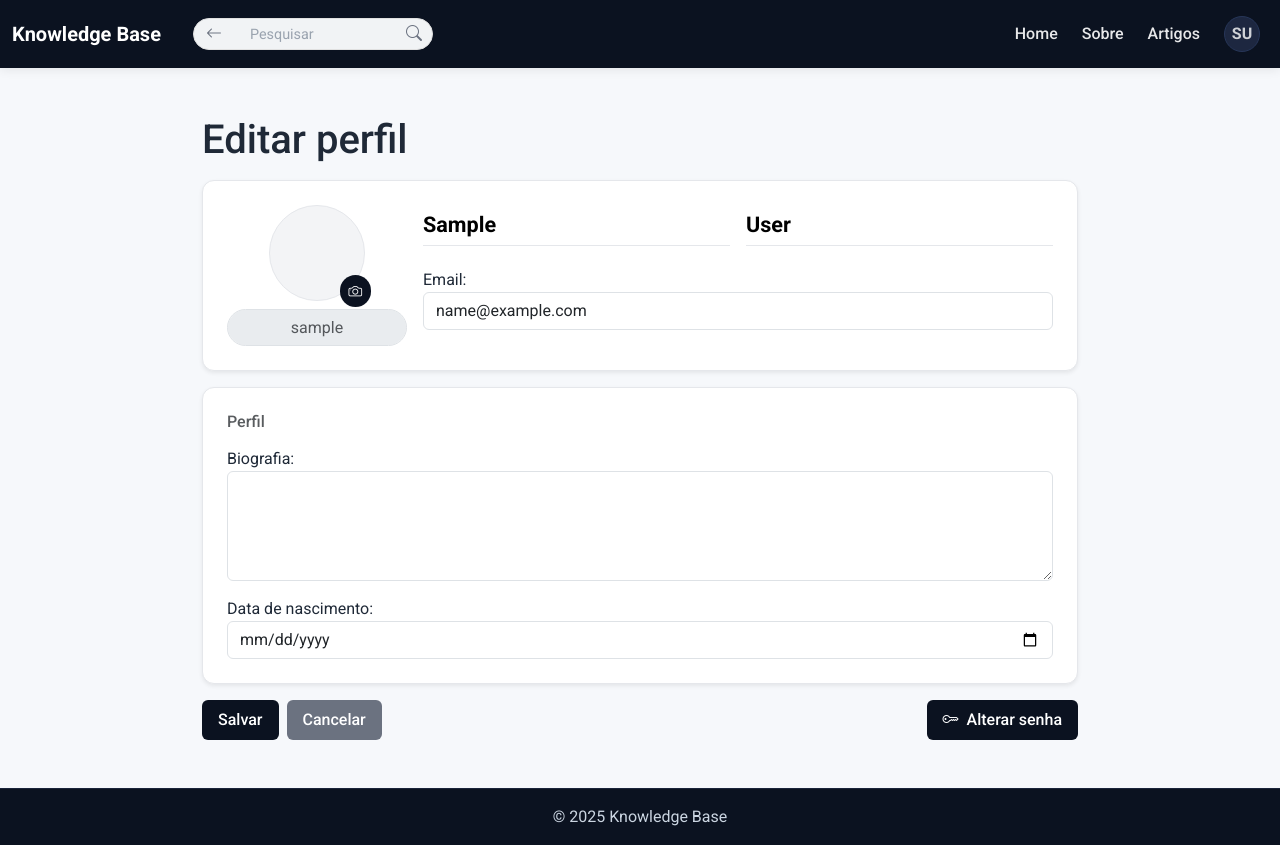
After one commit to caroltors/entrega_final, a Django app: page /accounts/profile/edit/ in a window 1280 px wide. The commit adds this page. Run offline with Django 5.2, Linux system fonts and the light colour scheme; the visitor is signed in with stand-in values (Sample User, id 1); some libraries are stand-ins or nearby versions.

Commit message:
layout(accounts): add custom templates for login, register, profile and password change

```diff
--- /dev/null
+++ b/accounts/templates/accounts/profile_edit.html
@@ -0,0 +1,191 @@
+{% extends "knowledge/base.html" %}
+{% block title %}{% if is_first_time %}Completar perfil{% else %}Editar perfil{% endif %} — Base de Conhecimento{% endblock %}
+
+{% block extra_head %}
+<style>
+  .kb-card{ border:1px solid var(--kb-border); border-radius:12px; }
+  .kb-avatar-outer{ position: relative; width: 96px; margin: 0 auto; }
+  .kb-avatar-img,.kb-avatar-fallback{
+    width:96px;height:96px;border-radius:50%;object-fit:cover;
+    border:1px solid #e5e7eb;background:#f3f4f6;display:block;
+  }
+  .kb-avatar-action{
+    position:absolute; right:-6px; bottom:-6px;
+    border-radius:999px; padding:.35rem .55rem; font-size:.85rem;
+    background:var(--kb-dark); color:#fff; border:0;
+  }
+  .kb-avatar-action:hover{ background:#1a243b; color:#fff; }
+
+  /* campo “título” para nome/sobrenome */
+  .kb-title-input{
+    border:none; outline:none; background:transparent;
+    font-size:1.35rem; font-weight:700; width:100%;
+    border-bottom:1px solid var(--kb-border);
+    padding:4px 0; margin-bottom:6px;
+  }
+
+  /* username em “pill” sob o avatar */
+  .kb-username-pill input{
+    text-align:center;
+    padding:.35rem .6rem;
+    border-radius:999px;
+    width: 180px;
+    margin: .5rem auto 0;
+  }
+
+  /* Botões padrão */
+  .kb-btn-main {
+    background: var(--kb-dark);
+    color: #fff !important;  /* força branco */
+    font-weight: 500;
+    padding: .5rem 1rem;
+    border-radius: 6px;
+    border: none;
+    text-align: center;
+    transition: background .2s ease;
+    text-decoration: none !important;  /* remove sublinhado */
+    display: inline-block;
+  }
+  .kb-btn-main:hover { background: #1a243b; color:#fff; }
+
+  .kb-btn-secondary {
+    background: #6b7280;
+    color: #fff !important;
+    font-weight: 500;
+    padding: .5rem 1rem;
+    border-radius: 6px;
+    border: none;
+    text-align: center;
+    transition: background .2s ease;
+    text-decoration: none !important;
+    display: inline-block;
+  }
+  .kb-btn-secondary:hover { background: #4b5563; color:#fff; }
+
+    /* Esconde o bloco "Currently / Change / Clear" do Django */
+  .clearable-file-input{
+    position: absolute !important;
+    width: 1px !important;
+    height: 1px !important;
+    padding: 0 !important;
+    margin: -1px !important;
+    overflow: hidden !important;
+    clip: rect(0, 0, 0, 0) !important;
+    white-space: nowrap !important;
+    border: 0 !important;
+  }
+</style>
+{% endblock %}
+
+{% block content %}
+<div class="container mt-4" style="max-width: 900px;">
+
+  <h1 class="mb-3">{% if is_first_time %}Completar perfil{% else %}Editar perfil{% endif %}</h1>
+
+  {% if is_first_time %}
+    <div class="alert alert-info d-flex justify-content-between align-items-center">
+      <div><strong>Bem-vinda!</strong> Complete seu perfil para personalizar sua experiência.</div>
+      <a href="{% url 'accounts:profile' %}" class="btn btn-sm btn-outline-secondary">Pular</a>
+    </div>
+  {% endif %}
+
+  <form method="post" enctype="multipart/form-data" class="d-flex flex-column gap-3" novalidate>
+    {% csrf_token %}
+
+    <!-- Header: avatar + username + nome/sobrenome + email -->
+    <div class="kb-card bg-white shadow-sm p-4">
+      <div class="row g-3 align-items-start">
+        <div class="col-auto text-center">
+          <div class="kb-avatar-outer">
+            {% if request.user.profile.avatar %}
+              <img id="kbAvatarPreview" class="kb-avatar-img" src="{{ request.user.profile.avatar.url }}" alt="Avatar">
+            {% else %}
+              <div id="kbAvatarPreview" class="kb-avatar-fallback"></div>
+            {% endif %}
+            <button type="button" class="kb-avatar-action" id="kbPickAvatar" title="Alterar imagem">
+              <i class="bi bi-camera"></i>
+            </button>
+          </div>
+
+          <!-- username sob o avatar -->
+          <div class="kb-username-pill">
+            {{ uform.username }}  {# aqui vai aparecer o valor atual, sem placeholder forçado #}
+            {% for e in uform.username.errors %}<div class="invalid-feedback d-block">{{ e }}</div>{% endfor %}
+          </div>
+        </div>
+
+        <div class="col">
+          <div class="row g-3">
+            <div class="col-md-6">
+              {{ uform.first_name }}
+              {% for e in uform.first_name.errors %}<div class="invalid-feedback d-block">{{ e }}</div>{% endfor %}
+            </div>
+            <div class="col-md-6">
+              {{ uform.last_name }}
+              {% for e in uform.last_name.errors %}<div class="invalid-feedback d-block">{{ e }}</div>{% endfor %}
+            </div>
+            <div class="col-12">
+              {{ uform.email.label_tag }} {{ uform.email }}
+              {% for e in uform.email.errors %}<div class="invalid-feedback d-block">{{ e }}</div>{% endfor %}
+            </div>
+          </div>
+        </div>
+      </div>
+    </div>
+
+    <!-- Perfil -->
+    <div class="kb-card bg-white shadow-sm p-4">
+      <h2 class="h6 text-muted mb-3">Perfil</h2>
+
+      {{ pform.avatar }}
+      {% for e in pform.avatar.errors %}<div class="invalid-feedback d-block">{{ e }}</div>{% endfor %}
+
+      <div class="mb-3">
+        {{ pform.bio.label_tag }} {{ pform.bio }}
+        {% for e in pform.bio.errors %}<div class="invalid-feedback d-block">{{ e }}</div>{% endfor %}
+      </div>
+
+      <div class="mb-0">
+        {{ pform.birth_date.label_tag }} {{ pform.birth_date }}
+        {% for e in pform.birth_date.errors %}<div class="invalid-feedback d-block">{{ e }}</div>{% endfor %}
+      </div>
+    </div>
+
+    <!-- Ações -->
+    <div class="d-flex flex-wrap gap-2">
+      <button class="kb-btn-main">{% if is_first_time %}Concluir{% else %}Salvar{% endif %}</button>
+      <a class="kb-btn-secondary" href="{% url 'accounts:profile' %}">Cancelar</a>
+      <a class="kb-btn-main ms-auto" href="{% url 'accounts:password_change' %}">
+        <i class="bi bi-key me-1"></i> Alterar senha
+      </a>
+    </div>
+  </form>
+</div>
+
+<script>
+  (function(){
+    const pickBtn = document.getElementById('kbPickAvatar');
+    const input   = document.getElementById('id_avatar');
+    const preview = document.getElementById('kbAvatarPreview');
+
+    if (pickBtn && input){ pickBtn.addEventListener('click', () => input.click()); }
+    if (input && preview){
+      input.addEventListener('change', function(){
+        const file = this.files && this.files[0];
+        if (!file) return;
+        const reader = new FileReader();
+        reader.onload = e => {
+          if (preview.tagName === 'IMG'){ preview.src = e.target.result; }
+          else {
+            const img = document.createElement('img');
+            img.className = 'kb-avatar-img';
+            img.src = e.target.result;
+            preview.replaceWith(img);
+          }
+        };
+        reader.readAsDataURL(file);
+      });
+    }
+  })();
+</script>
+{% endblock %}
--- a/knowledge/templates/knowledge/base.html
+++ b/knowledge/templates/knowledge/base.html
@@ -47,18 +47,18 @@
       text-underline-offset: 4px;
     }
 
-    /* ===== Barra de busca ===== */
+    /* ===== Barra de busca (ajustada) ===== */
     .kb-search-wrap{
       position: relative;
       display: inline-flex;
       align-items: center;
       gap: .25rem;
-      width: min(560px, 45vw);
-      height: 36px;
+      width: 240px;                /* antes min(560px, 45vw) */
+      height: 32px;                /* levemente menor */
       background: var(--kb-input-bg);
       border: 1px solid var(--kb-input-bd);
       border-radius: 999px;
-      padding: 0 36px;
+      padding: 0 32px;
       margin-left: 1rem;
     }
 
@@ -89,12 +89,19 @@
       background: transparent;
       outline: none;
       color: #111827;
-      font-size: .95rem;
-      padding-left: 28px;
-      padding-right: 8px;
+      font-size: .9rem;
+      padding-left: 24px;
+      padding-right: 6px;
       border-radius: 999px;
     }
     .kb-search-input::placeholder{ color: #9aa3af; }
+
+    /* remove o contorno azul padrão do input e botões da busca */
+    .kb-search-input:focus,
+    .kb-icon-btn:focus {
+      outline: none !important;
+      box-shadow: none !important;
+    }
 
     /* Conteúdo */
     .kb-container{ max-width: 1100px; }
@@ -168,6 +175,7 @@
           </button>
         </form>
 
+        <!-- Links de navegação -->
         <ul class="navbar-nav ms-auto align-items-lg-center gap-lg-2">
           <li class="nav-item"><a class="nav-link" href="/">Home</a></li>
           <li class="nav-item"><a class="nav-link" href="/about/">Sobre</a></li>
@@ -187,10 +195,10 @@
                 {% endif %}
               </a>
               <ul class="dropdown-menu dropdown-menu-end">
-                <li><a class="dropdown-item" href="/accounts/profile/">Meu perfil</a></li>
+                <li><a class="dropdown-item" href="{% url 'accounts:profile' %}">Meu perfil</a></li>
                 <li><hr class="dropdown-divider"></li>
                 <li>
-                  <form action="/logout/" method="post" class="px-3 py-1">
+                  <form action="{% url 'accounts:logout' %}" method="post" class="px-3 py-1">
                     {% csrf_token %}
                     <button type="submit" class="btn btn-sm btn-outline-danger w-100">Sair</button>
                   </form>
@@ -198,10 +206,15 @@
               </ul>
             </li>
           {% else %}
-            <li class="nav-item ms-lg-1"><a class="btn btn-sm btn-outline-light" href="/login/">Entrar</a></li>
-            <li class="nav-item ms-lg-1"><a class="btn btn-sm btn-outline-light" href="/register/">Registrar</a></li>
+            <li class="nav-item ms-lg-1">
+              <a class="btn btn-sm btn-outline-light" href="{% url 'accounts:login' %}">Entrar</a>
+            </li>
+            <li class="nav-item ms-lg-1">
+              <a class="btn btn-sm btn-outline-light" href="{% url 'accounts:register' %}">Registrar</a>
+            </li>
           {% endif %}
         </ul>
+
       </div>
     </div>
   </nav>
```
Also changed, not shown: accounts/templates/accounts/login.html (added, +100 -0 lines), accounts/templates/accounts/password_change_done.html (added, +24 -0 lines), accounts/templates/accounts/password_change_form.html (added, +60 -0 lines), accounts/templates/accounts/profile.html (added, +93 -0 lines), accounts/templates/accounts/register.html (added, +127 -0 lines).
